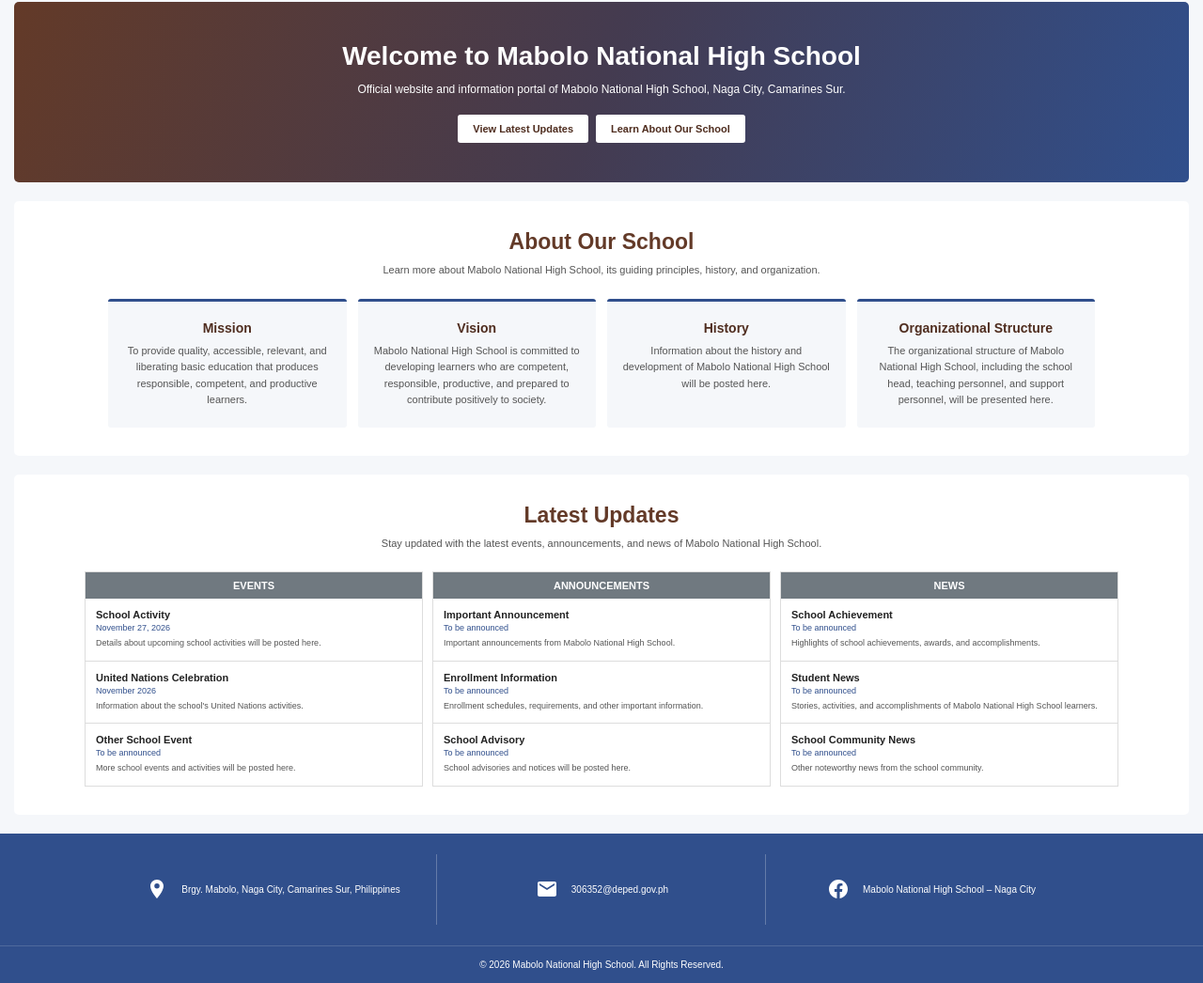
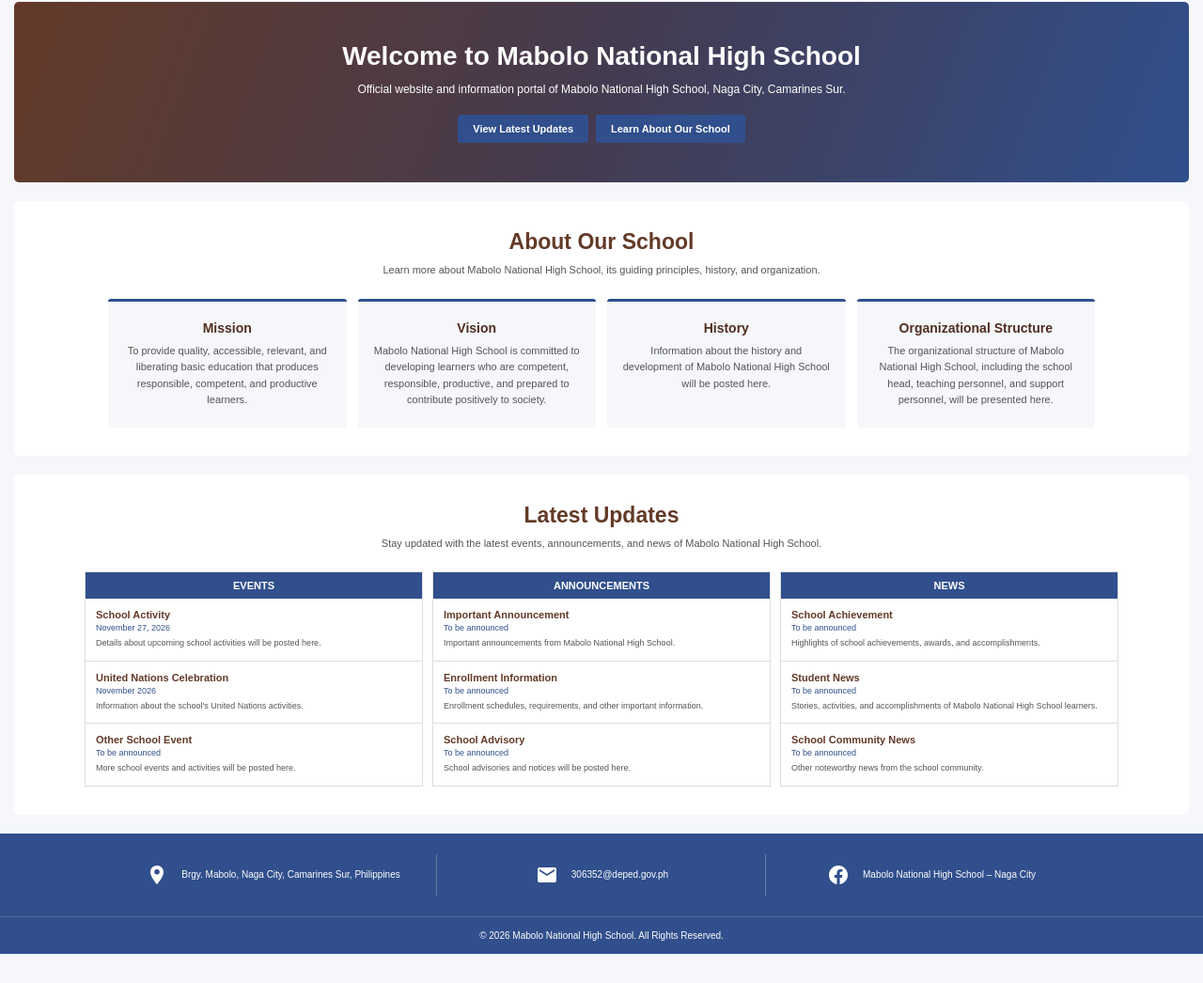
Before and after one commit to mabolonationalhighschool/mabolonationalhighschool.github.io, a plain HTML site: page index.html in a window 1280 px wide. Shown: the part 500-1546 px from the top of the page at 94% size. After the commit the page ends 1515 px from the top, so only its background shows below. Drawn offline with Linux system fonts and the light colour scheme.

Commit message:
Resized some elements; Changed some coloring

```diff
--- a/style.css
+++ b/style.css
@@ -795,10 +795,12 @@ body {
         9px 16px;
 
     background:
-        white;
-
-    color:
-        var(--dark-brown);
+        /* white; */
+        var(--royal-blue);
+
+    color:
+        /* var(--dark-brown); */
+        white;
 
     text-decoration:
         none;
@@ -818,10 +820,12 @@ body {
 .hero-buttons a:hover {
 
     background:
-        #eeeeee;
-
-    color:
-        var(--royal-blue);
+        /* #eeeeee; */
+        #304f8ccc;
+
+    color:
+        /* var(--royal-blue); */
+        white;
 
 }
 
@@ -1003,7 +1007,7 @@ body {
         8px;
 
     background:
-        #707980;
+        var(--royal-blue);
 
     color:
         white;
@@ -1045,7 +1049,7 @@ body {
         0 0 3px;
 
     color:
-        #222;
+        var(--choco-brown);
 
     font-size:
         11px;
@@ -1153,7 +1157,7 @@ body {
 .contact-item {
 
     min-height:
-        75px;
+        30px;
 
     padding:
         8px 25px;
```
